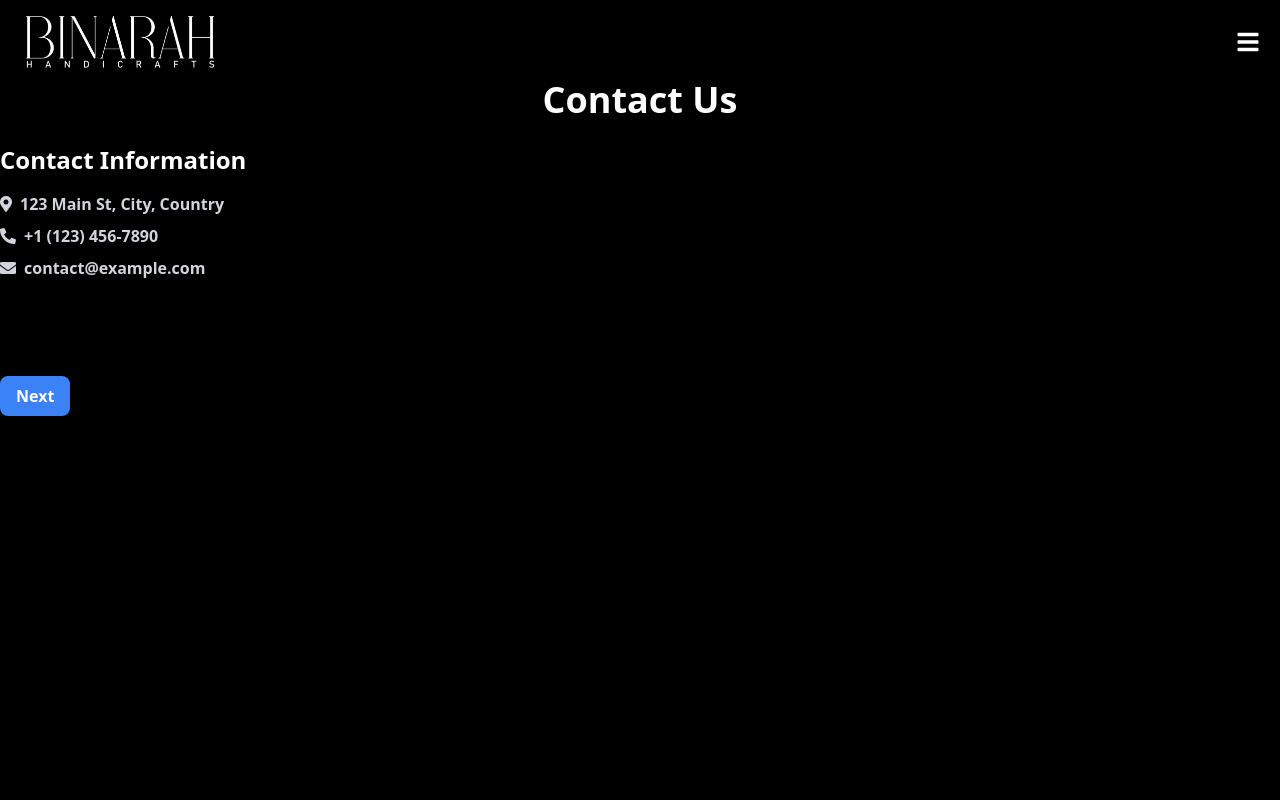
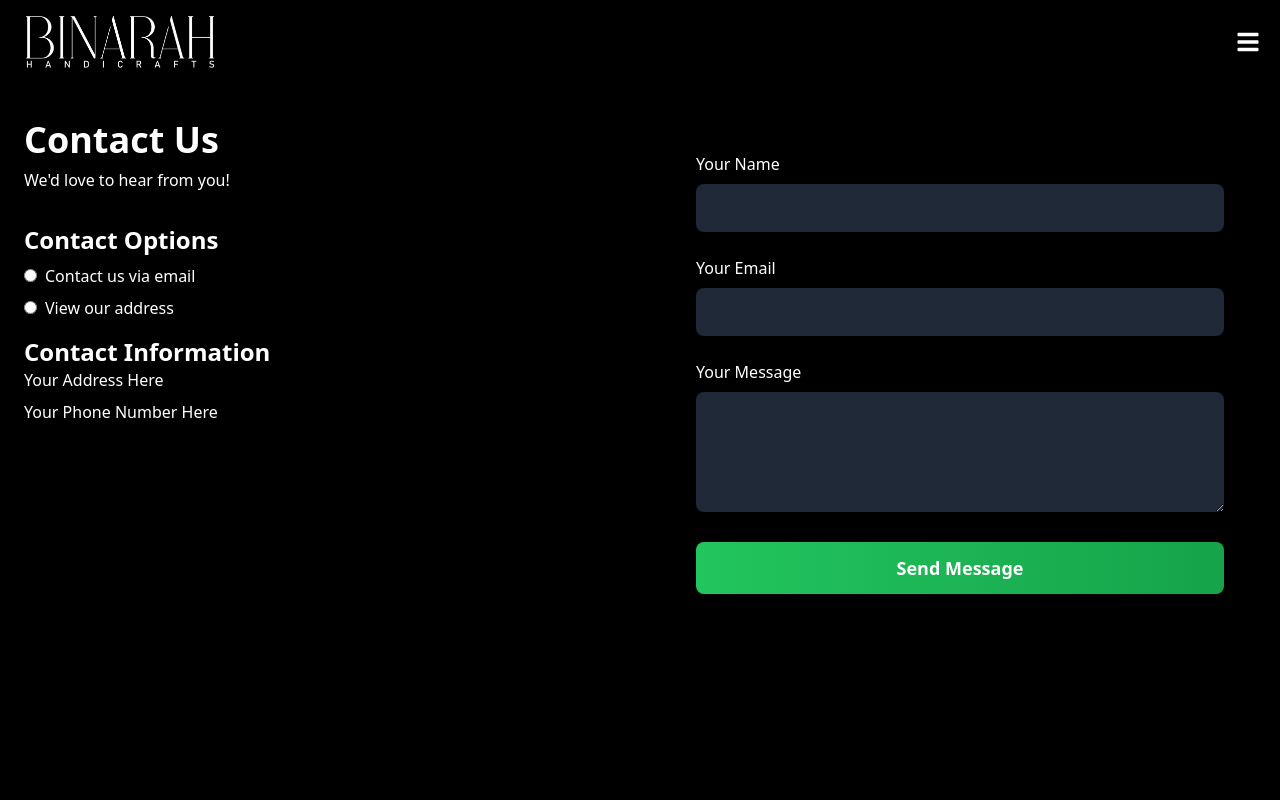
Before and after one commit to Ghosst-07/bin-websites, a Next.js app: page /contact in a window 1280 px wide. Shown: the top 800 px of the page. Built offline with nearby package versions, Linux system fonts and the light colour scheme.

Commit message:
sus page bug fixed added link to collection slider added cntact now

```diff
--- /dev/null
+++ b/app/collections/components/login/login.jsx
@@ -0,0 +1,58 @@
+import React from "react";
+import Image from "next/image";
+
+const Login = ({ onClose, onRegister }) => {
+  return (
+    <div className="fixed inset-0 flex items-center justify-center z-50">
+      <div className="absolute inset-0 bg-gradient-to-r from-[rgba(0,0,0,0.5)] to-[rgba(0,0,0,0.75)] backdrop-blur-md"></div>
+      <div className="w-full max-w-md p-4 rounded-lg z-10 absolute bg-white dark:bg-black shadow-2xl">
+        <button
+          className="close-btn absolute top-2 right-2 text-black dark:text-white text-2xl"
+          onClick={onClose}
+        >
+          &times;
+        </button>
+
+        <div className="flex flex-col justify-center items-center space-y-4">
+          <Image
+            className="pt-5"
+            alt="logo"
+            width={300}
+            height={200}
+            src="/logo-light.png"
+          />
+          <h1 className="text-black dark:text-white text-2xl py-5">
+            Log in to continue
+          </h1>
+          <div className="relative">
+            <input
+              type="text"
+              placeholder="Email"
+              className="text-white bg-transparent bg-opacity-20 rounded-md w-full pl-10 pr-4 py-2 border-b border-black dark:border-white focus:outline-none focus:border-gray-400"
+            />
+            <i className="fa fa-envelope absolute left-3 top-1/2 transform -translate-y-1/2 text-black dark:text-white"></i>
+          </div>
+          <div className="relative">
+            <input
+              type="password"
+              placeholder="Password"
+              className="mb-5 text-white bg-transparent bg-opacity-20 rounded-md w-full pl-10 pr-4 py-2 border-b border-black dark:border-white focus:outline-none focus:border-gray-400"
+            />
+            <i className="fa fa-lock absolute left-3 top-1/2 transform -translate-y-1/2 text-black dark:text-white"></i>
+          </div>
+          <button className=" px-5   bg-white  hover:bg-gradient-to-r hover:opacity-50 px-4 py-2 rounded-lg transition duration-300 ease-in-out">
+            Login
+          </button>
+          <a
+            onClick={onRegister}
+            className="py-5 text-black dark:text-white hover:underline"
+          >
+            Dont have an account? Register now!
+          </a>
+        </div>
+      </div>
+    </div>
+  );
+};
+
+export default Login;
--- /dev/null
+++ b/app/collections/components/register/register.jsx
@@ -0,0 +1,53 @@
+import React from "react";
+import Image from "next/image";
+const Register = ({ onClose }) => {
+  return (
+    <div className="fixed inset-0 flex items-center justify-center z-50">
+      <div className="absolute inset-0 bg-gradient-to-r from-[rgba(0,0,0,0.5)] to-[rgba(0,0,0,0.75)] backdrop-blur-md"></div>
+      <div className="w-full max-w-md p-4 rounded-lg z-10 absolute bg-white dark:bg-black shadow-2xl">
+        <button
+          className="close-btn absolute top-2 right-2 text-black dark:text-white text-2xl"
+          onClick={() => {
+            onClose();
+          }}
+        >
+          &times;
+        </button>
+
+        <div className="flex flex-col justify-center items-center space-y-4">
+          <Image
+            className="pt-5"
+            alt="logo"
+            width={300}
+            height={200}
+            src="/logo-light.png"
+          />
+          <h1 className="text-black dark:text-white text-2xl py-5">
+            Log in to continue
+          </h1>
+          <div className="relative">
+            <input
+              type="text"
+              placeholder="Email"
+              className="text-white bg-transparent bg-opacity-20 rounded-md w-full pl-10 pr-4 py-2 border-b border-black dark:border-white focus:outline-none focus:border-gray-400"
+            />
+            <i className="fa fa-envelope absolute left-3 top-1/2 transform -translate-y-1/2 text-black dark:text-white"></i>
+          </div>
+          <div className="relative">
+            <input
+              type="password"
+              placeholder="Password"
+              className="mb-5 text-white bg-transparent bg-opacity-20 rounded-md w-full pl-10 pr-4 py-2 border-b border-black dark:border-white focus:outline-none focus:border-gray-400"
+            />
+            <i className="fa fa-lock absolute left-3 top-1/2 transform -translate-y-1/2 text-black dark:text-white"></i>
+          </div>
+          <button className=" px-5   bg-white  hover:bg-gradient-to-r hover:opacity-50 px-4 py-2 rounded-lg transition duration-300 ease-in-out">
+            Login
+          </button>
+        </div>
+      </div>
+    </div>
+  );
+};
+
+export default Register;
--- a/app/contact/page.jsx
+++ b/app/contact/page.jsx
@@ -1,105 +1,81 @@
-"use client";
-import React, { useState } from "react";
+import React from "react";
 
 const Contact = () => {
-  const [currentPage, setCurrentPage] = useState(1);
+  return (
+    <div className="pt-20 min-h-screen bg-black text-white">
+      <div className="container mx-auto py-10 flex">
+        {/* Left Section */}
+        <div className="w-1/2 px-6">
+          <h1 className="text-4xl font-bold">Contact Us</h1>
+          <p className="mt-2 mb-8">We'd love to hear from you!</p>
+          <div className="mb-4">
+            <h2 className="text-2xl font-semibold mb-2">Contact Options</h2>
+            <div className="mb-2">
+              <input type="radio" id="emailOption" name="contactOption" />
+              <label htmlFor="emailOption" className="ml-2">
+                Contact us via email
+              </label>
+            </div>
+            <div>
+              <input type="radio" id="addressOption" name="contactOption" />
+              <label htmlFor="addressOption" className="ml-2">
+                View our address
+              </label>
+            </div>
+          </div>
+          <div>
+            <h2 className="text-2xl font-semibold">Contact Information</h2>
+            <div className="mb-2">
+              <p>Your Address Here</p>
+            </div>
+            <div>
+              <p>Your Phone Number Here</p>
+            </div>
+          </div>
+        </div>
 
-  const nextPage = () => {
-    if (currentPage < 3) {
-      setCurrentPage(currentPage + 1);
-    }
-  };
-
-  const prevPage = () => {
-    if (currentPage > 1) {
-      setCurrentPage(currentPage - 1);
-    }
-  };
-
-  return (
-    <div className="bg-black min-h-screen text-white font-bold">
-      <div className="container mx-auto py-20">
-        <h1 className="text-4xl mb-6 text-center">Contact Us</h1>
-        <div className="grid grid-cols-1 md:grid-cols-2 gap-8">
-          {/* Left Column - Contact Information */}
-          <div
-            className={`mb-8 ${
-              currentPage === 1 ? "block" : "hidden"
-            } transition-opacity duration-500`}
-          >
-            <h2 className="text-2xl mb-4">Contact Information</h2>
-            <p className="text-gray-300 mb-2">
-              <i className="fas fa-map-marker-alt mr-2"></i>123 Main St, City,
-              Country
-            </p>
-            <p className="text-gray-300 mb-2">
-              <i className="fas fa-phone-alt mr-2"></i>+1 (123) 456-7890
-            </p>
-            <p className="text-gray-300 mb-2">
-              <i className="fas fa-envelope mr-2"></i>contact@example.com
-            </p>
-          </div>
-          {/* Right Column - Contact Form */}
-          <div
-            className={`bg-gray-800 p-6 rounded-lg shadow-md ${
-              currentPage === 2 ? "block" : "hidden"
-            } transition-opacity duration-500`}
-          >
-            <h2 className="text-2xl mb-4">Send Us a Message</h2>
+        {/* Right Section */}
+        <div className="w-1/2 px-6">
+          <section className="bg-black bg-opacity-50 rounded-lg p-8">
             <form>
-              <div className="mb-4">
+              <div className="mb-6">
+                <label htmlFor="name" className="block mb-2 text-white">
+                  Your Name
+                </label>
                 <input
                   type="text"
-                  className="w-full py-2 px-3 bg-gray-700 text-white rounded-lg focus:outline-none focus:ring focus:border-blue-500"
-                  placeholder="Your Name"
-                  required
+                  id="name"
+                  className="w-full px-4 py-3 bg-gray-800 rounded-lg text-white focus:outline-none"
                 />
               </div>
-              <div className="mb-4">
+              <div className="mb-6">
+                <label htmlFor="email" className="block mb-2 text-white">
+                  Your Email
+                </label>
                 <input
                   type="email"
-                  className="w-full py-2 px-3 bg-gray-700 text-white rounded-lg focus:outline-none focus:ring focus:border-blue-500"
-                  placeholder="Your Email"
-                  required
+                  id="email"
+                  className="w-full px-4 py-3 bg-gray-800 rounded-lg text-white focus:outline-none"
                 />
               </div>
-              <div className="mb-4">
+              <div className="mb-6">
+                <label htmlFor="message" className="block mb-2 text-white">
+                  Your Message
+                </label>
                 <textarea
+                  id="message"
                   rows="4"
-                  className="w-full py-2 px-3 bg-gray-700 text-white rounded-lg focus:outline-none focus:ring focus:border-blue-500"
-                  placeholder="Your Message"
-                  required
+                  className="w-full px-4 py-3 bg-gray-800 rounded-lg text-white focus:outline-none"
                 ></textarea>
               </div>
-              <div className="text-center">
-                <button
-                  type="submit"
-                  className="bg-blue-500 text-white py-2 px-4 rounded-lg hover:bg-blue-600 transition duration-300"
-                >
-                  Send Message
-                </button>
-              </div>
+              <button
+                type="submit"
+                className="block w-full px-6 py-3 bg-gradient-to-r from-green-500 to-green-600 hover:bg-green-600 text-lg font-semibold rounded-lg focus:outline-none"
+              >
+                Send Message
+              </button>
             </form>
-          </div>
-          {/* Navigation Buttons */}
-          <div className="col-span-2 text-center mt-6">
-            <button
-              onClick={prevPage}
-              className={`${
-                currentPage === 1 ? "hidden" : "block"
-              } bg-blue-500 text-white py-2 px-4 rounded-lg mr-4 hover:bg-blue-600 transition duration-300`}
-            >
-              Previous
-            </button>
-            <button
-              onClick={nextPage}
-              className={`${
-                currentPage === 2 ? "hidden" : "block"
-              } bg-blue-500 text-white py-2 px-4 rounded-lg hover:bg-blue-600 transition duration-300`}
-            >
-              Next
-            </button>
-          </div>
+          </section>
         </div>
       </div>
     </div>
--- a/app/legacy/page.jsx
+++ b/app/legacy/page.jsx
@@ -10,6 +10,7 @@ const LegacyHome = () => {
       <video
         src="/video/legacy.mp4"
         muted
+        loop
         autoPlay // Add the autoPlay attribute to auto-play the video
       ></video>
 
--- a/app/sustainability/page.jsx
+++ b/app/sustainability/page.jsx
@@ -1,5 +1,5 @@
 import React from "react";
-import Content from "../sustainability/components/content/content";
+
 import SusHome from "./components/home/home";
 
 export const Home = () => {
--- a/components/menu/navbar.jsx
+++ b/components/menu/navbar.jsx
@@ -60,6 +60,7 @@ function Menu() {
       >
         <div className="flex w-full flex-wrap items-center justify-between px-3">
           <div className="ml-2">
+            <Link href="/">
               <Image
                 style={{
                   filter: isScrolled ? "invert(1)" : "invert(0)",
@@ -70,6 +71,7 @@ function Menu() {
                 height={100}
                 alt="logo"
               />
+            </Link>
 
             <button
               className={`menu-button ${
@@ -114,10 +116,11 @@ function Menu() {
                 <a href="#" onClick={toggleDropdown}></a>
               </li>
               <li className="text-6xl text-white  hover:text-white/80 pb-2">
-                <Link href="/legacy" onClick={toggleMenu}>
+                <Link href="/#" onClick={toggleMenu}>
                   Stories
                 </Link>
               </li>
+
               <li className="text-6xl text-white  hover:text-white/80 pb-2">
                 <Link href="/sustainability" onClick={toggleMenu}>
                   Sustainability
--- a/package.json
+++ b/package.json
@@ -15,6 +15,7 @@
     "drei": "^2.2.21",
     "eslint": "8.49.0",
     "eslint-config-next": "13.5.1",
+    "font-awesome": "^4.7.0",
     "framer-motion": "^10.16.4",
     "keen-slider": "^6.8.6",
     "next": "13.5.1",
```
Also changed, not shown: app/collections/components/AllCollection/Allcollection.jsx (+27 -8 lines), app/collections/components/AllCollection/style.js (added, +13 -0 lines), app/sustainability/components/home/home.jsx (+3 -43 lines), components/grid/gird.jsx (+9 -5 lines), 1 other file (tests, documents, lock files or other folders). Lines whose indentation alone changed are shown as unchanged.
